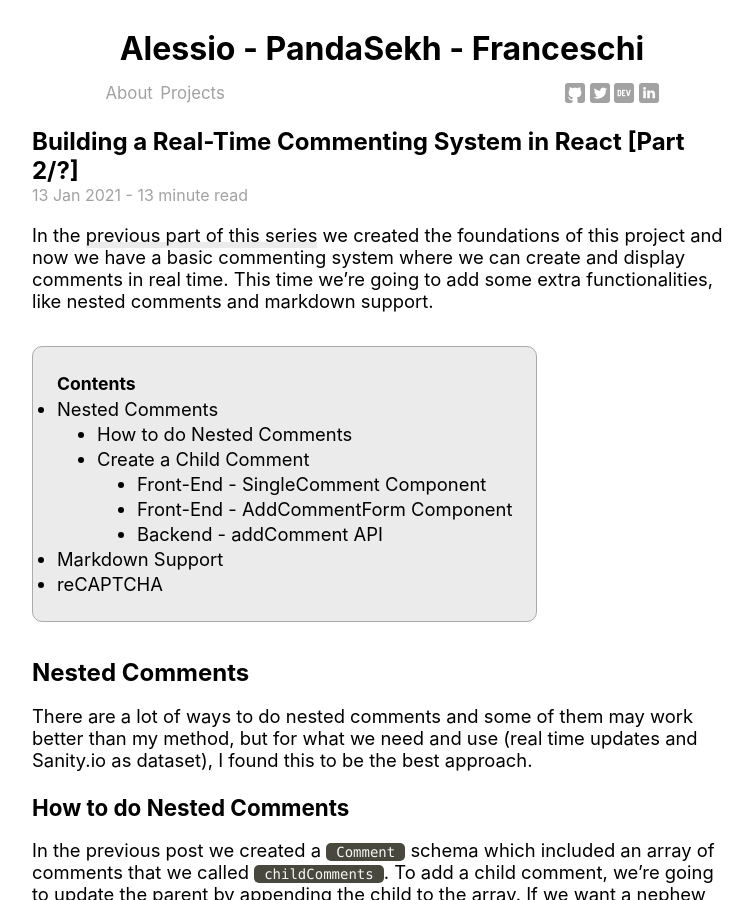
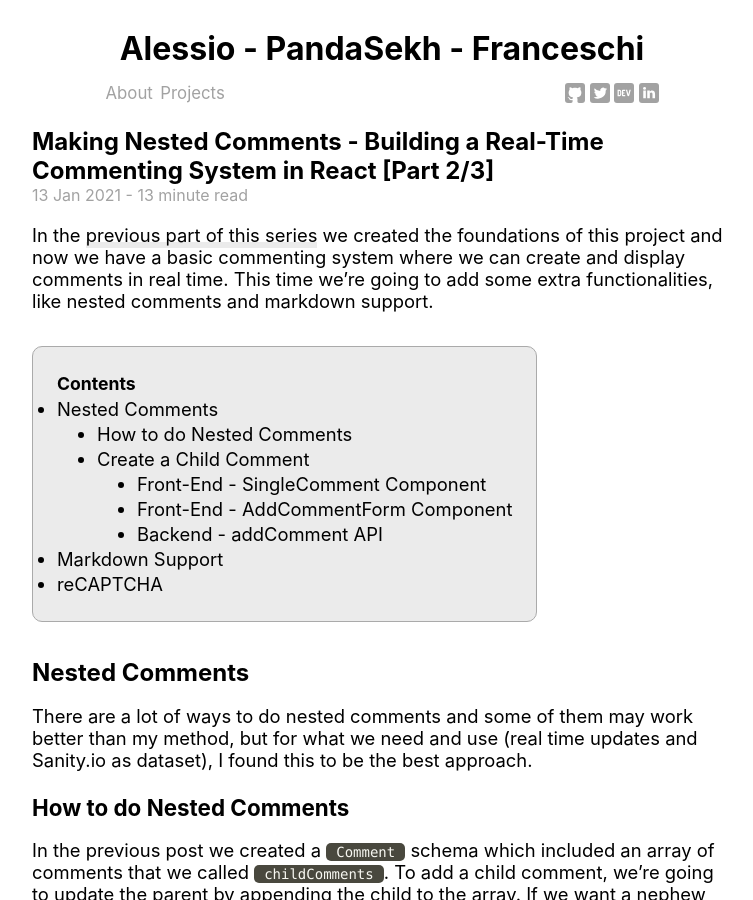
Before and after one commit to PandaSekh/PandaSekh_OldBlog, a Jekyll site: the page built from _posts/2021-01-13-react-commenting-system-part-2.md, in a window 1280 px wide and 900 px high. Shown: the whole window, without its empty margins (258-1011 px from the left). Built offline with Jekyll 4.4.1, drawn with Linux system fonts in a browser that asks for light colours; comment, search, counter and statistics services are not loaded.

Commit message:
Title updates

```diff
--- a/_posts/2021-01-13-react-commenting-system-part-2.md
+++ b/_posts/2021-01-13-react-commenting-system-part-2.md
@@ -1,5 +1,5 @@
 ---
-title: Building a Real-Time Commenting System in React [Part 2/?]
+title: Making Nested Comments - Building a Real-Time Commenting System in React [Part 2/3]
 layout: post
 categories: [Next.js, Javascript, React, Sanity.io]
 description: "A series on how to build a fully features Commenting System in Next.js (React)"
```
Also changed, not shown: _posts/2021-01-12-react-commenting-system.md (+1 -1 lines), _posts/2021-01-15-react-commenting-system-part-3.md (+1 -1 lines).
